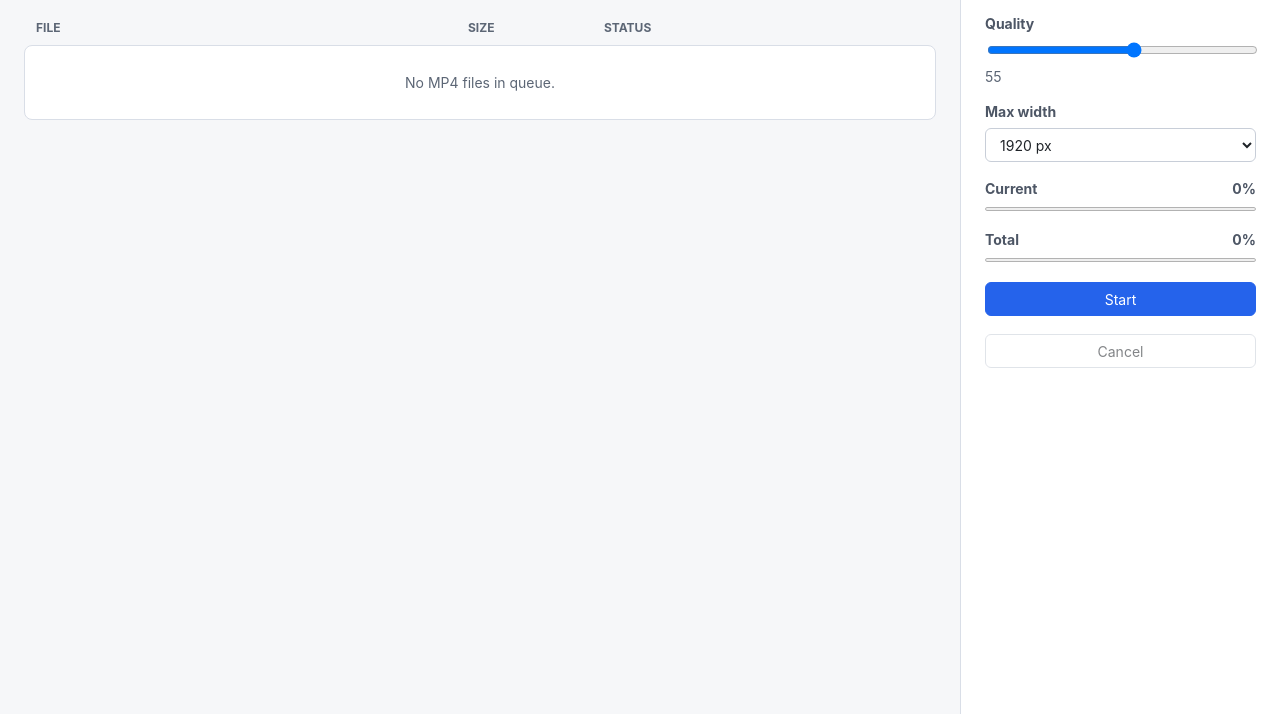
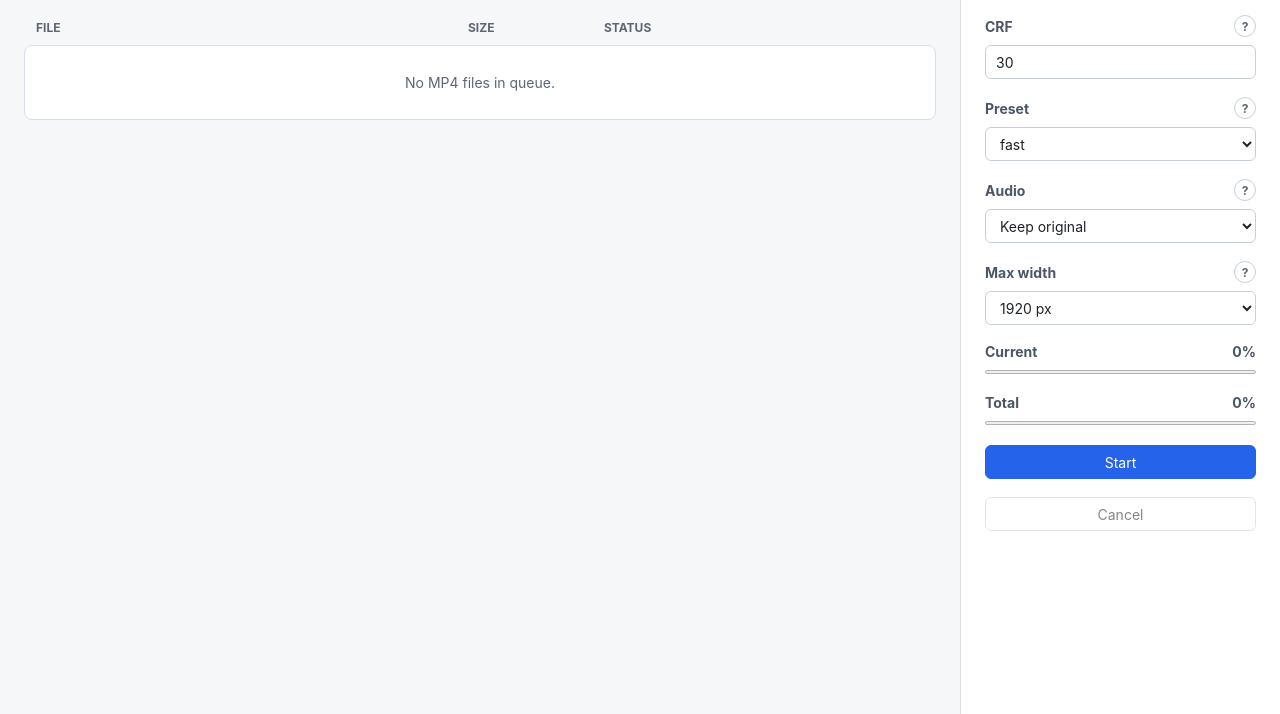
Before and after one commit to czajav13/video-compressor, a website built with Vite: page index.html in a window 1280 px wide. Shown: the part 86-800 px from the top of the page. Built offline with nearby package versions, Linux system fonts and the light colour scheme.

Commit message:
refactor technology

```diff
--- a/src/renderer/app.ts
+++ b/src/renderer/app.ts
@@ -72,13 +72,48 @@ app.innerHTML = `
       </label>
 
       <label class="field">
-        <span>Quality</span>
-        <input id="quality" type="range" min="1" max="100" value="55" />
-        <output id="quality-value">55</output>
+        <span class="label-row">
+          CRF
+          <button class="help-button" type="button" aria-label="CRF help" data-tooltip="Constant Rate Factor controls video quality. Lower values mean better quality and larger files. 18 is high quality, 23 is common, 30 is smaller.">?</button>
+        </span>
+        <input id="crf" type="number" min="0" max="51" step="1" value="30" />
       </label>
 
       <label class="field">
-        <span>Max width</span>
+        <span class="label-row">
+          Preset
+          <button class="help-button" type="button" aria-label="Preset help" data-tooltip="The x264 preset controls encoding speed versus compression efficiency. Faster presets finish sooner; slower presets may make smaller files at the same CRF.">?</button>
+        </span>
+        <select id="preset">
+          <option value="ultrafast">ultrafast</option>
+          <option value="superfast">superfast</option>
+          <option value="veryfast">veryfast</option>
+          <option value="faster">faster</option>
+          <option value="fast" selected>fast</option>
+          <option value="medium">medium</option>
+          <option value="slow">slow</option>
+          <option value="slower">slower</option>
+          <option value="veryslow">veryslow</option>
+        </select>
+      </label>
+
+      <label class="field">
+        <span class="label-row">
+          Audio
+          <button class="help-button" type="button" aria-label="Audio help" data-tooltip="Keep original copies the source audio without changing quality. AAC 96k re-encodes audio for smaller files. No audio removes audio tracks.">?</button>
+        </span>
+        <select id="audio-mode">
+          <option value="copy" selected>Keep original</option>
+          <option value="aac96">AAC 96k</option>
+          <option value="none">No audio</option>
+        </select>
+      </label>
+
+      <label class="field">
+        <span class="label-row">
+          Max width
+          <button class="help-button" type="button" aria-label="Max width help" data-tooltip="Limits output video width while preserving aspect ratio. Original keeps the source resolution.">?</button>
+        </span>
         <select id="max-width">
           <option value="0">Original</option>
           <option value="3840">3840 px</option>
@@ -116,8 +151,9 @@ app.innerHTML = `
 const statusEl = getElement<HTMLParagraphElement>("status");
 const queueEl = getElement<HTMLDivElement>("queue");
 const outputFolderEl = getElement<HTMLInputElement>("output-folder");
-const qualityEl = getElement<HTMLInputElement>("quality");
-const qualityValueEl = getElement<HTMLOutputElement>("quality-value");
+const crfEl = getElement<HTMLInputElement>("crf");
+const presetEl = getElement<HTMLSelectElement>("preset");
+const audioModeEl = getElement<HTMLSelectElement>("audio-mode");
 const maxWidthEl = getElement<HTMLSelectElement>("max-width");
 const currentProgressEl = getElement<HTMLProgressElement>("current-progress");
 const totalProgressEl = getElement<HTMLProgressElement>("total-progress");
@@ -175,10 +211,6 @@ getElement<HTMLButtonElement>("clear").addEventListener("click", () => {
   state.results = [];
   setProgress(0, 0);
   render();
-});
-
-qualityEl.addEventListener("input", () => {
-  qualityValueEl.value = qualityEl.value;
 });
 
 startButton.addEventListener("click", () => {
@@ -292,7 +324,9 @@ async function startCompression(): Promise<void> {
 
 function readSettings(): CompressionSettings {
   return {
-    quality: Number.parseInt(qualityEl.value, 10),
+    crf: Number.parseInt(crfEl.value, 10),
+    preset: presetEl.value as CompressionSettings["preset"],
+    audioMode: audioModeEl.value as CompressionSettings["audioMode"],
     maxWidth: Number.parseInt(maxWidthEl.value, 10),
   };
 }
--- a/src/renderer/compression.ts
+++ b/src/renderer/compression.ts
@@ -20,9 +20,12 @@ export class CompressionCancelled extends Error {
   }
 }
 
-export function qualityToCrf(quality: number): number {
-  const clamped = Math.max(1, Math.min(100, quality));
-  return Math.round(18 + 18 * Math.sqrt((100 - clamped) / 99));
+export function normalizeCrf(crf: number): number {
+  if (!Number.isFinite(crf)) {
+    return 30;
+  }
+
+  return Math.max(0, Math.min(51, Math.round(crf)));
 }
 
 export async function compressVideoFile(options: {
--- a/src/renderer/styles.css
+++ b/src/renderer/styles.css
@@ -229,7 +229,54 @@ h1 {
   font-weight: 700;
 }
 
+.label-row {
+  display: flex;
+  align-items: center;
+  justify-content: space-between;
+  gap: 8px;
+}
+
+.help-button {
+  position: relative;
+  display: inline-grid;
+  width: 22px;
+  min-width: 22px;
+  min-height: 22px;
+  padding: 0;
+  place-items: center;
+  border-radius: 50%;
+  color: var(--muted);
+  font-size: 12px;
+  font-weight: 700;
+}
+
+.help-button::after {
+  position: absolute;
+  right: 0;
+  bottom: calc(100% + 8px);
+  z-index: 10;
+  display: none;
+  width: min(260px, 72vw);
+  padding: 9px 10px;
+  border: 1px solid var(--border-strong);
+  border-radius: 6px;
+  background: var(--panel-bg);
+  color: var(--text);
+  box-shadow: 0 10px 28px rgb(0 0 0 / 18%);
+  content: attr(data-tooltip);
+  font-size: 12px;
+  font-weight: 500;
+  line-height: 1.35;
+  text-align: left;
+}
+
+.help-button:hover::after,
+.help-button:focus-visible::after {
+  display: block;
+}
+
 input[type="text"],
+input[type="number"],
 select {
   width: 100%;
   min-height: 34px;
--- a/src/shared/ipc.ts
+++ b/src/shared/ipc.ts
@@ -5,7 +5,9 @@ export type VideoFile = {
 };
 
 export type CompressionSettings = {
-  quality: number;
+  crf: number;
+  preset: "ultrafast" | "superfast" | "veryfast" | "faster" | "fast" | "medium" | "slow" | "slower" | "veryslow";
+  audioMode: "copy" | "aac96" | "none";
   maxWidth: number;
 };
 
```
Also changed, not shown: src/main/main.ts (+20 -12 lines), src/renderer/compression.test.ts (+9 -11 lines), README.md.
